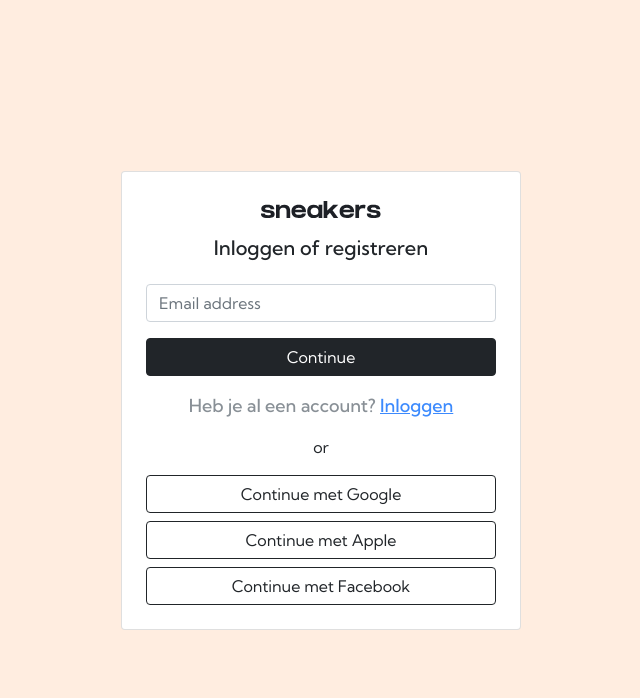
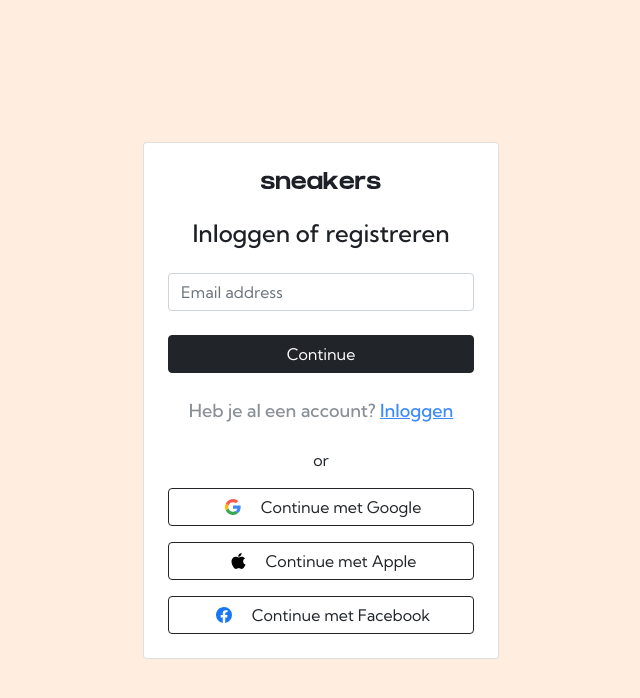
Before and after one commit to OsmanSamar/schoenen, a PHP site: page /login.php in a window 1280 px wide. Shown: the top 698 px of the page, without its empty margins (319-959 px from the left). Run offline with PHP 8.4, Linux system fonts and the light colour scheme; some web fonts are replaced.

Commit message:
Small fixes

```diff
--- a/login.php
+++ b/login.php
@@ -11,7 +11,10 @@
 </head>
 <body class="d-flex align-items-center justify-content-center vh-100">
 
-<div class="card p-4" style="width: 400px;">
+<div class="container">
+    <div class="row">
+        <div class="col-12 col-lg-4 offset-lg-4 ">
+            <div class="card p-4" >
 
     <!-- Logo -->
     <div class="text-center mb-3">
@@ -22,17 +25,17 @@
     <h5 class="text-center mb-4">Inloggen of registreren</h5>
 
     <!-- Email -->
-    <div class="mb-3">
+    <div class="mb-4">
         <input type="email" class="form-control" placeholder="Email address">
     </div>
 
     <!-- Continue button -->
-    <button class="btn btn-dark w-100 mb-3">
+    <button class="btn btn-dark w-100 mb-4">
         Continue
     </button>
 
     <!-- Already have account -->
-    <p class="text-center text-muted mb-3">
+    <p class="text-center text-muted mb-4">
         Heb je al een account? <a href="#">Inloggen</a>
     </p>
 
@@ -40,18 +43,27 @@
     <div class="text-center mb-3">or</div>
 
     <!-- Social login -->
-    <button class="btn btn-outline-dark w-100 mb-2">
-        Continue met Google
+    <button class="btn btn-outline-dark w-100 mb-3 d-flex align-items-center gap-3 justify-content-center">
+
+        <img src="images/google.svg" class="media-icon">
+       <span> Continue met Google</span>
     </button>
 
-    <button class="btn btn-outline-dark w-100 mb-2">
-        Continue met Apple
+    <button class="btn btn-outline-dark w-100 mb-3 d-flex align-items-center gap-3 justify-content-center">
+        <img src="images/apple.svg" class="media-icon">
+       <span> Continue met Apple</span>
     </button>
 
-    <button class="btn btn-outline-dark w-100">
-        Continue met Facebook
+    <button class="btn btn-outline-dark w-100 d-flex align-items-center gap-3 justify-content-center">
+         <img src="images/facebook.svg" class="media-icon">
+       <span>
+         Continue met Facebook
+       </span>
     </button>
 
+</div>
+        </div>
+    </div>
 </div>
 
 </body>
--- a/product.php
+++ b/product.php
@@ -172,10 +172,10 @@ $buttonText = $quantityInCart > 0 ? "Update Cart" : "Add to Cart";
         <input type="hidden" name="price" value="<?= $price ?>">
 
         <!-- Quantity -->
-        <span class="qty-box d-flex align-items-center justify-content-between">
+        <span class="qty-box  ">
           <img src="images/icon-minus.svg" class="qty-btn minus" />
 
-          <input type="number" id="qtyInput" name="quantity" value="<?= $quantityInCart; ?>" min="0" />
+          <input type="number" id="qtyInput" name="quantity" value="<?= $quantityInCart; ?>" min="1" />
 
           <img src="images/icon-plus.svg" class="qty-btn plus" />
         </span>
--- a/styles/login.css
+++ b/styles/login.css
@@ -0,0 +1,5 @@
+.media-icon {
+  width: 1.5em;
+  height: 1.5em;
+  object-fit: cover;
+}
--- a/styles/product.css
+++ b/styles/product.css
@@ -5,6 +5,8 @@
 }
 }
 .add-to-cart-btn {
+  display: inline-block;
+   line-height: 1.5;
   background-color: hsl(26, 100%, 55%);
   color: hsl(0, 0%, 0%);
   border-radius: 10px;
@@ -14,7 +16,12 @@
   width: 100%;
   cursor: pointer;
   text-decoration: none;
-  transition: all 0.3s ease;
+   vertical-align: middle;
+    -webkit-user-select: none;
+    -moz-user-select: none;
+
+  /* transition: all 0.3s ease; */
+   transition: color .15s ease-in-out, background-color .15s ease-in-out, border-color .15s ease-in-out, box-shadow .15s ease-in-out;
   &:hover {
     background-color: hsla(26, 100%, 66%);
 
@@ -30,6 +37,7 @@
  .qty-box {
   display: flex;
   align-items: center;
+  justify-content: space-between;
   background-color: hsl(223, 64%, 98%);
   padding: 15px 30px;
   border-radius: 10px;
@@ -40,6 +48,19 @@
   }
 
 }
+
+/*Hide default spinner controls Voor Chrome, Safari, Edge (WebKit-gebaseerde browsers) */
+input[type=number]::-webkit-inner-spin-button,
+input[type=number]::-webkit-outer-spin-button {
+  -webkit-appearance: none;
+  margin: 0;
+}
+
+/*Hide default spinner controls Voor Firefox */
+input[type=number] {
+  -moz-appearance: textfield;
+}
+
 
 .qty-btn {
   cursor: pointer;
@@ -64,12 +85,11 @@
 }
 
 .cart-icon {
-
   object-fit: contain;
   filter: brightness(0);
 }
 
-h1 {
+/* h1 {
   font-size: 30px;
   font-weight: 700;
   color: hsl(220, 13%, 13%);
@@ -91,7 +111,7 @@ p {
   @media (min-width: 768px) {
     font-size: 18px;
   }
-}
+} */
 
 .price-section {
   margin: 25px 0;
--- a/styles/style.css
+++ b/styles/style.css
@@ -1,9 +1,9 @@
-@import url('header.css');
+@import url("header.css");
 
-@import url('product-pagina.css');
-@import url('product.css');
-@import url('check-out.css');
-@import url('login.css');
+@import url("product-pagina.css");
+@import url("product.css");
+@import url("check-out.css");
+@import url("login.css");
 
 body {
   margin: 0;
@@ -11,7 +11,7 @@ body {
   box-sizing: border-box;
   font-family: "Kumbh Sans", sans-serif;
   /* background-color:hsl(0, 0%, 100%); */
-    background-color: hsl(25, 100%, 94%);
+  background-color: hsl(25, 100%, 94%);
 
   :root {
     --primary-orange: hsl(26, 100%, 55%);
@@ -23,4 +23,40 @@ body {
     --white: hsl(0, 0%, 100%);
     --overlay-color: hsl(0, 0%, 0%); /* Black with 75% opacity */
   }
+
+  h1 {
+    font-size: 30px;
+    font-weight: 700;
+    color: hsl(220, 13%, 13%);
+    margin-bottom: 25px;
+    margin-top: 10px;
+    font-family: "Kumbh Sans", sans-serif;
+    @media (min-width: 768px) {
+      font-size: 50px;
+    }
+  }
+
+  p {
+    font-size: 16px;
+    color: hsl(219, 9%, 45%);
+    line-height: 1.5;
+    font-family: "Kumbh Sans", sans-serif;
+    opacity: 0.8;
+    font-weight: 500;
+    @media (min-width: 768px) {
+      font-size: 18px;
+    }
+  }
+  h5 {
+   font-size: 1.5rem;
+    line-height: 2rem;
+    font-weight: 500;
+    color: hsl(220, 13%, 13%);
+    /* margin-bottom: 25px; */
+    margin-top: 10px;
+    font-family: "Kumbh Sans", sans-serif;
+    /* @media (min-width: 768px) {
+      font-size: 20px;
+    } */
+  }
 }
```
Also changed, not shown: images/apple.svg (added), images/facebook.svg (added), images/google.svg (added).
